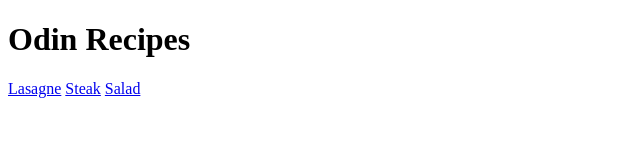
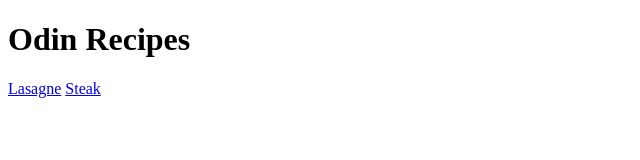
Before and after one commit to Flo927/odin-recipes, a plain HTML site: page index.html in a window 1280 px wide. Shown: the full height of the page, 0-640 px from the left. Drawn offline with Linux system fonts and the light colour scheme.

Commit message:
Removed one Recipe Salad

```diff
--- a/index.html
+++ b/index.html
@@ -12,7 +12,7 @@
   <h1>Odin Recipes</h1>
   <a href="./recipes/lasagne.html">Lasagne</a>
   <a href="./recipes/steak.html">Steak</a>
-  <a href="./recipes/salad.html">Salad</a>
+
 
 </body>
 
```
